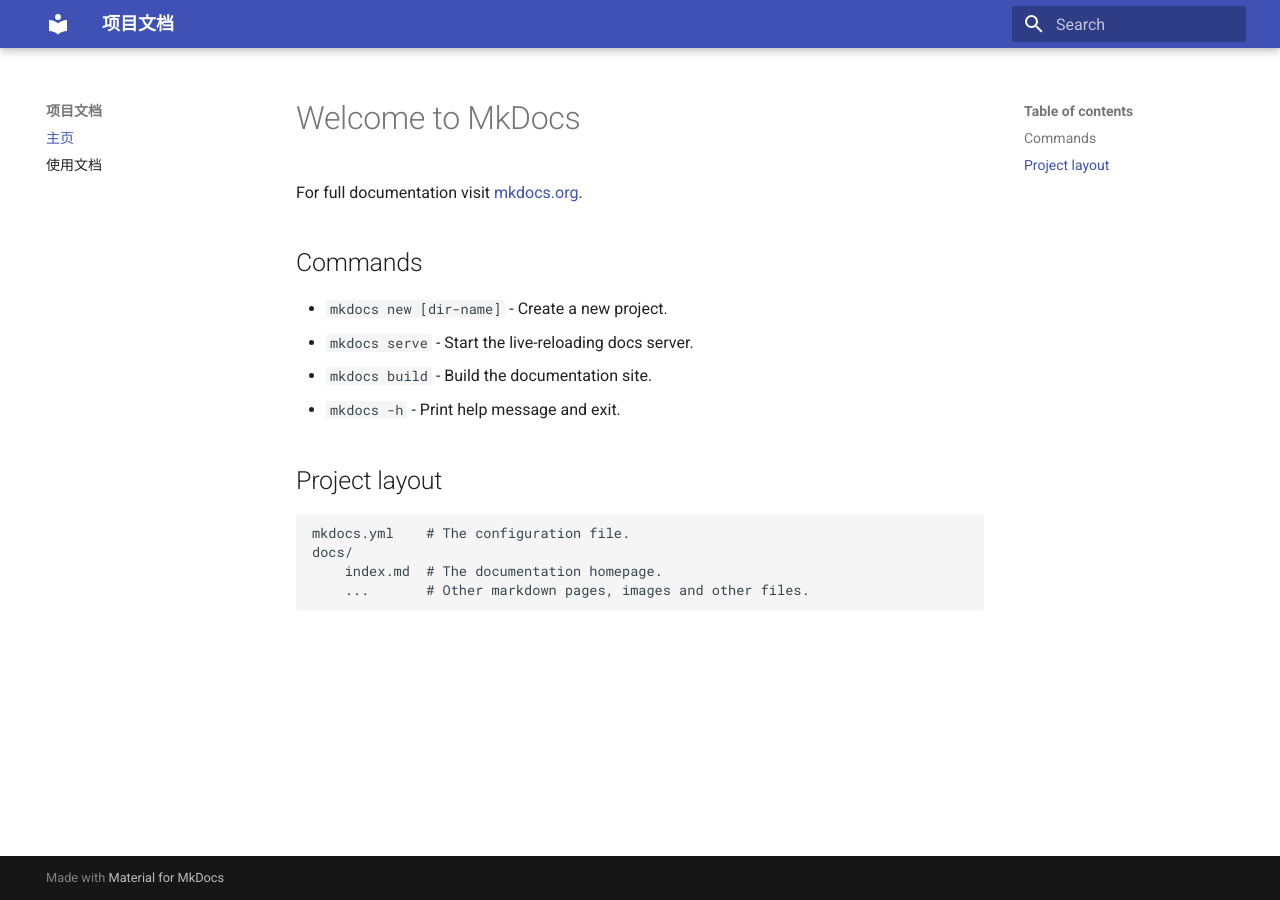
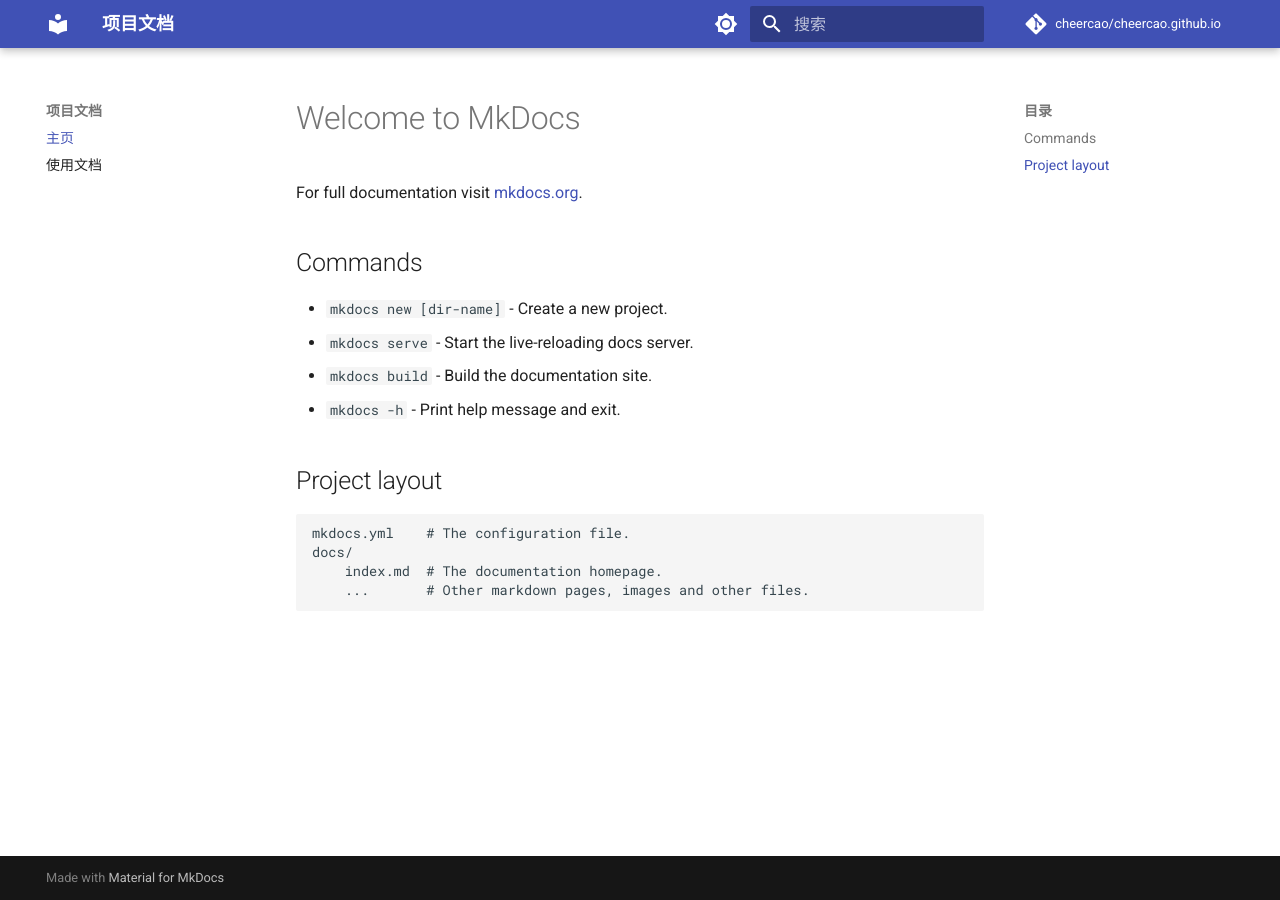
Before and after one commit to cheercao/my_mkdocs, an MkDocs documentation site: the page built from docs/index.md, in a window 1280 px wide. Built offline with MkDocs 1.6.1 and Material for MkDocs 9.7.7, drawn with Linux system fonts in a browser that asks for light colours; comment, search, counter and statistics services are not loaded.

Commit message:
提交使用文档

```diff
--- a/mkdocs.yml
+++ b/mkdocs.yml
@@ -7,5 +7,23 @@
 
 # 设置主题 通常有readthedocs这是内置的无需另外安装如需其它主题则需安装
 # 如主题 material，该主题需要运行pip install mkdocs-material安装才能使用
+# Repository
+repo_name: 'cheercao/cheercao.github.io'
+repo_url: 'https://github.com/cheercao/my_mkdocs'
+
 theme:
   name: material
+  palette:
+
+    # Palette toggle for light mode
+    - scheme: default
+      toggle:
+        icon: material/brightness-7
+        name: Switch to dark mode
+
+    # Palette toggle for dark mode
+    - scheme: slate
+      toggle:
+        icon: material/brightness-4
+        name: Switch to light mode
+  language: 'zh'
```
Also changed, not shown: docs/HowToUse/Use.md (+1 -1 lines).
